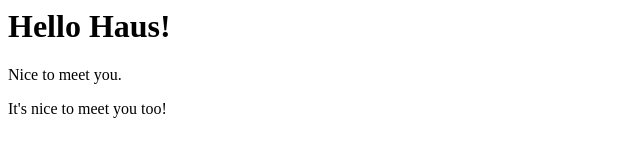
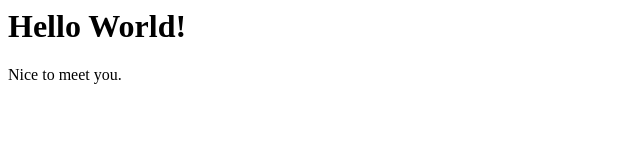
Before and after one commit to amadeakimmins/haus-fewd, a plain HTML site: page index.html in a window 1280 px wide. Shown: the whole page, without its empty margins (0-640 px from the left). Drawn offline with Linux system fonts and the light colour scheme.

Commit message:
Revert "designer qa"
This reverts commit a8389886f23e25d0b0ccae11d7dfffba38175222.

```diff
--- a/index.html
+++ b/index.html
@@ -1,3 +1,2 @@
-<h1>Hello Haus!</h1>
+<h1>Hello World!</h1>
 <p>Nice to meet you.</p>
-<p>It's nice to meet you too!</p>
```
